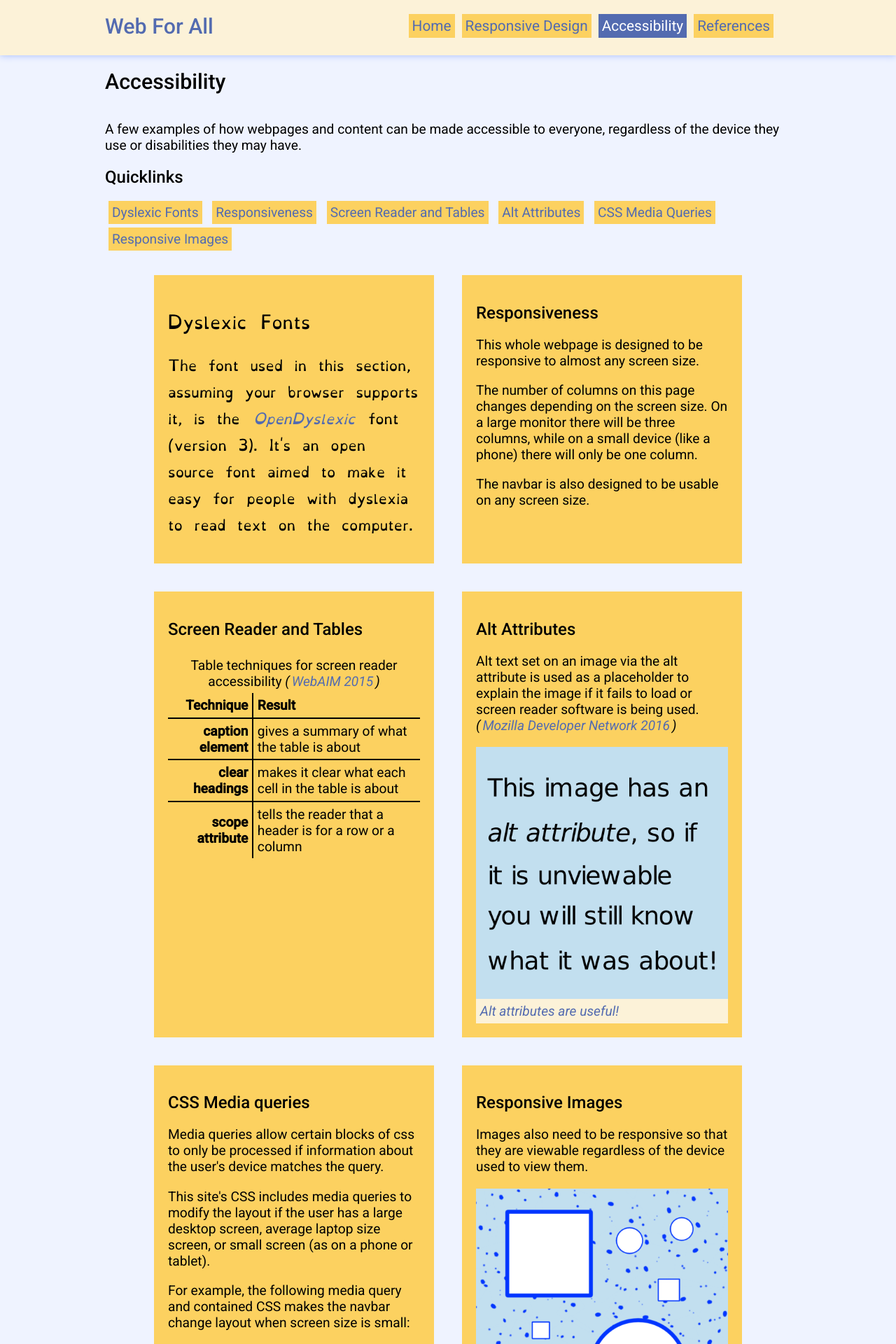
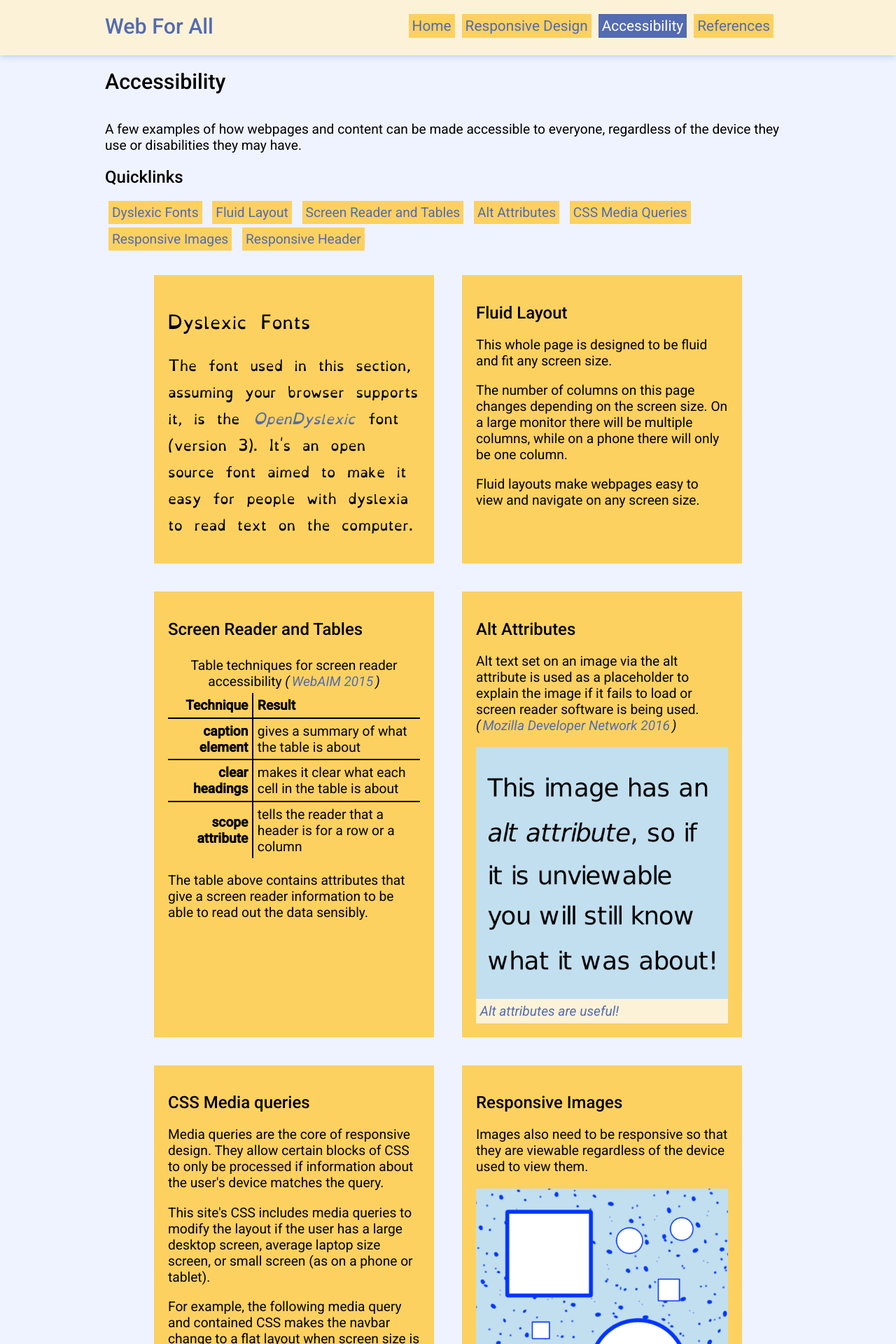
Before and after one commit to swalladge/hit226-a1, a Jekyll site: the page built from accessible.html, in a window 1280 px wide. Shown: the top 1920 px of the page at 70% size. Built offline with Jekyll 4.4.1, drawn with Linux system fonts in a browser that asks for light colours; some of the changed text lies outside the part shown.

Commit message:
added extra accessibility example

```diff
--- a/_sass/_elements.scss
+++ b/_sass/_elements.scss
@@ -84,3 +84,11 @@
     display: block;
   }
 }
+
+/* style pre blocks */
+pre {
+  display: block;
+  background-color: $background;
+  color: $base-font-color;
+  padding: 10px;
+}
--- a/accessible.html
+++ b/accessible.html
@@ -14,11 +14,12 @@
       <h2>Quicklinks</h2>
       <nav>
         <a class="nav-item" href="#dyslexic">Dyslexic Fonts</a>
-        <a class="nav-item" href="#responsive">Responsiveness</a>
+        <a class="nav-item" href="#responsive">Fluid Layout</a>
         <a class="nav-item" href="#screen-reader">Screen Reader and Tables</a>
         <a class="nav-item" href="#alt">Alt Attributes</a>
         <a class="nav-item" href="#mediaqueries">CSS Media Queries</a>
         <a class="nav-item" href="#images">Responsive Images</a>
+        <a class="nav-item" href="#resp-header">Responsive Header</a>
       </nav>
     </section>
 
@@ -34,15 +35,15 @@
 
     <section id="responsive" class="block">
       <div class="top-link right"><a href="#">Return to top</a></div>
-      <h2> Responsiveness </h2>
+      <h2> Fluid Layout </h2>
       <p>
-        This whole webpage is designed to be responsive to almost any screen size.
+        This whole page is designed to be fluid and fit any screen size.
       </p>
       <p>
-        The number of columns on this page changes depending on the screen size. On a large monitor there will be three columns, while on a small device (like a phone) there will only be one column.
+        The number of columns on this page changes depending on the screen size. On a large monitor there will be multiple columns, while on a phone there will only be one column.
       </p>
       <p>
-        The navbar is also designed to be usable on any screen size.
+        Fluid layouts make webpages easy to view and navigate on any screen size.
       </p>
     </section>
 
@@ -73,6 +74,10 @@
           </tr>
         </tbody>
       </table>
+
+      <p>
+        The table above contains attributes that give a screen reader information to be able to read out the data sensibly.
+      </p>
     </section>
 
     <section id="alt" class="block">
@@ -103,15 +108,21 @@
       <div class="top-link right"><a href="#">Return to top</a></div>
       <h2> CSS Media queries </h2>
       <p>
-        Media queries allow certain blocks of css to only be processed if information about the user's device matches the query.
+        Media queries are the core of responsive design. They allow certain blocks of CSS to only be processed if information about the user's device matches the query.
       </p>
       <p>
         This site's CSS includes media queries to modify the layout if the user has a large desktop screen, average laptop size screen, or small screen (as on a phone or tablet).
       </p>
       <p>
-        For example, the following media query and contained CSS makes the navbar change layout when screen size is small:
+        For example, the following media query and contained CSS makes the navbar change to a flat layout when screen size is large.
       </p>
-      <code> @media (max-width: 600px) { .nav-item {display: block;} } </code>
+      <pre>
+@media (min-width: 600px) {
+  .nav-item {
+    display: inline-block;
+  }
+}
+      </pre>
 
     </section>
 
@@ -129,4 +140,15 @@
       </figure>
     </section>
 
+    <section id="resp-header" class="block">
+      <div class="top-link right"><a href="#">Return to top</a></div>
+      <h2> Responsive Header </h2>
+      <p>
+        The header respond to the screen size well, changing layout or style to suit a large or small screen.
+        If the header contains navigation links, the user must have good access to it to navigate the website.
+      </p>
+      <p>
+        The header on this site gives an easy to see, wide layout on large screens, but a more compact, easy to navigate version on small screens.
+      </p>
+    </section>
     </div>
```
